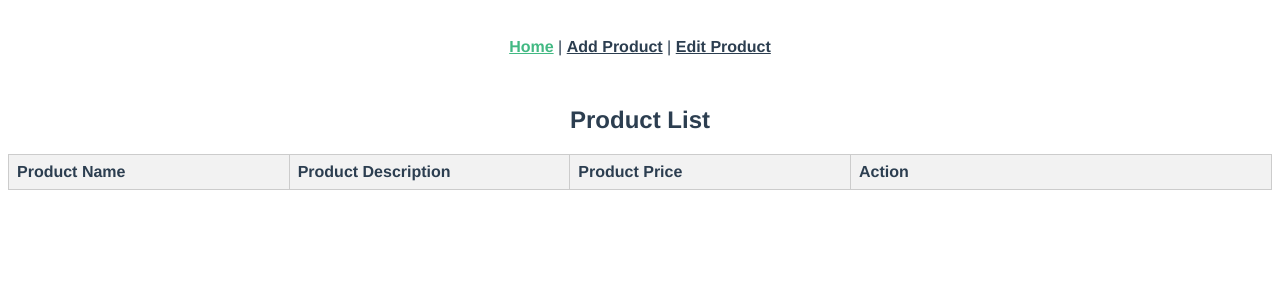
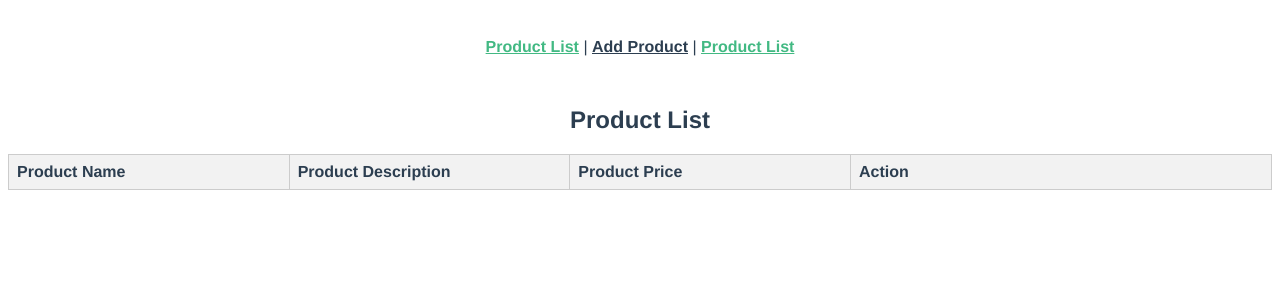
Before and after one commit to dacocosjustine/activity-2-midterms, a Vue app: page / in a window 1280 px wide. Shown: the top 300 px of the page. Built offline with nearby package versions, Linux system fonts and the light colour scheme.

Commit message:
fixes the routing navigation

```diff
--- a/src/App.vue
+++ b/src/App.vue
@@ -1,8 +1,8 @@
 <template>
   <nav>
-    <router-link to="/">Home</router-link> |
+    <router-link to="/">Product List</router-link> |
     <router-link to="/add">Add Product</router-link> |
-    <router-link to="/edit">Edit Product</router-link>
+    <router-link to="/">Product List</router-link>
   </nav>
   <router-view/>
 </template>
```
